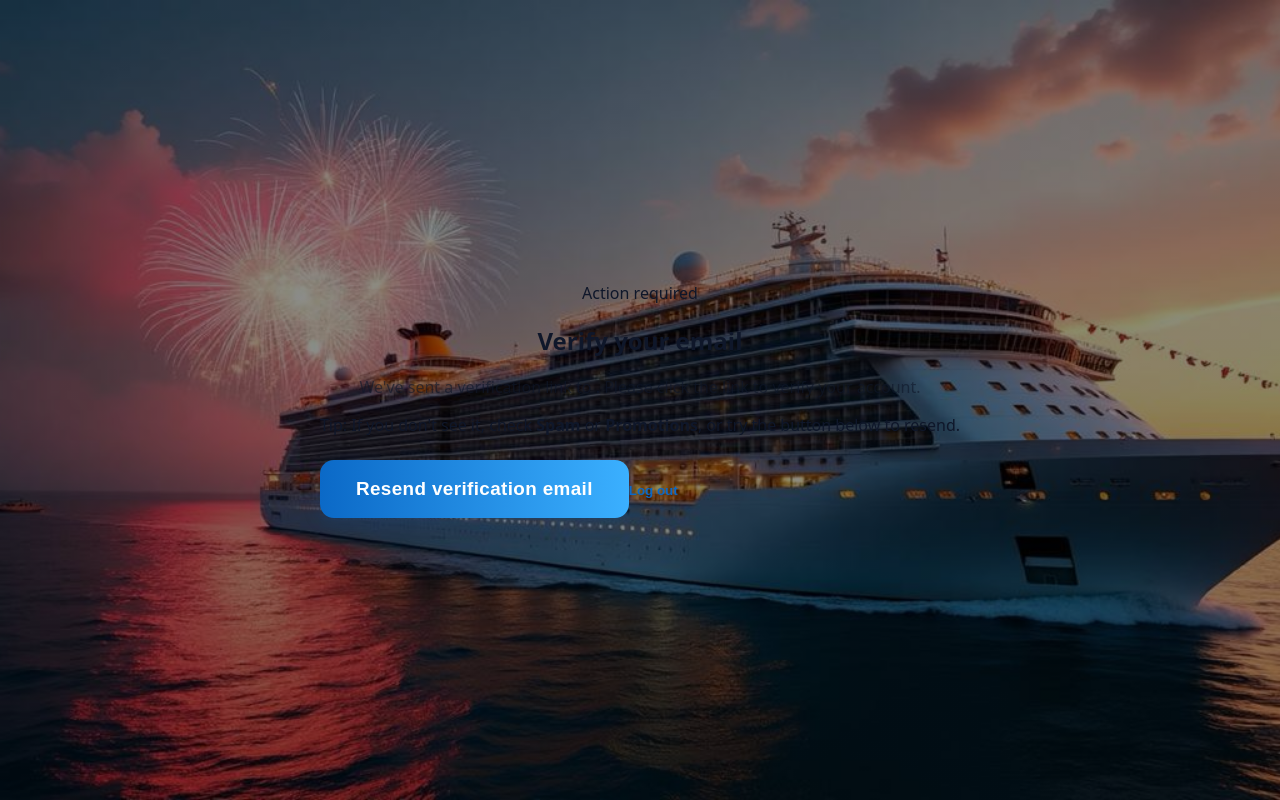
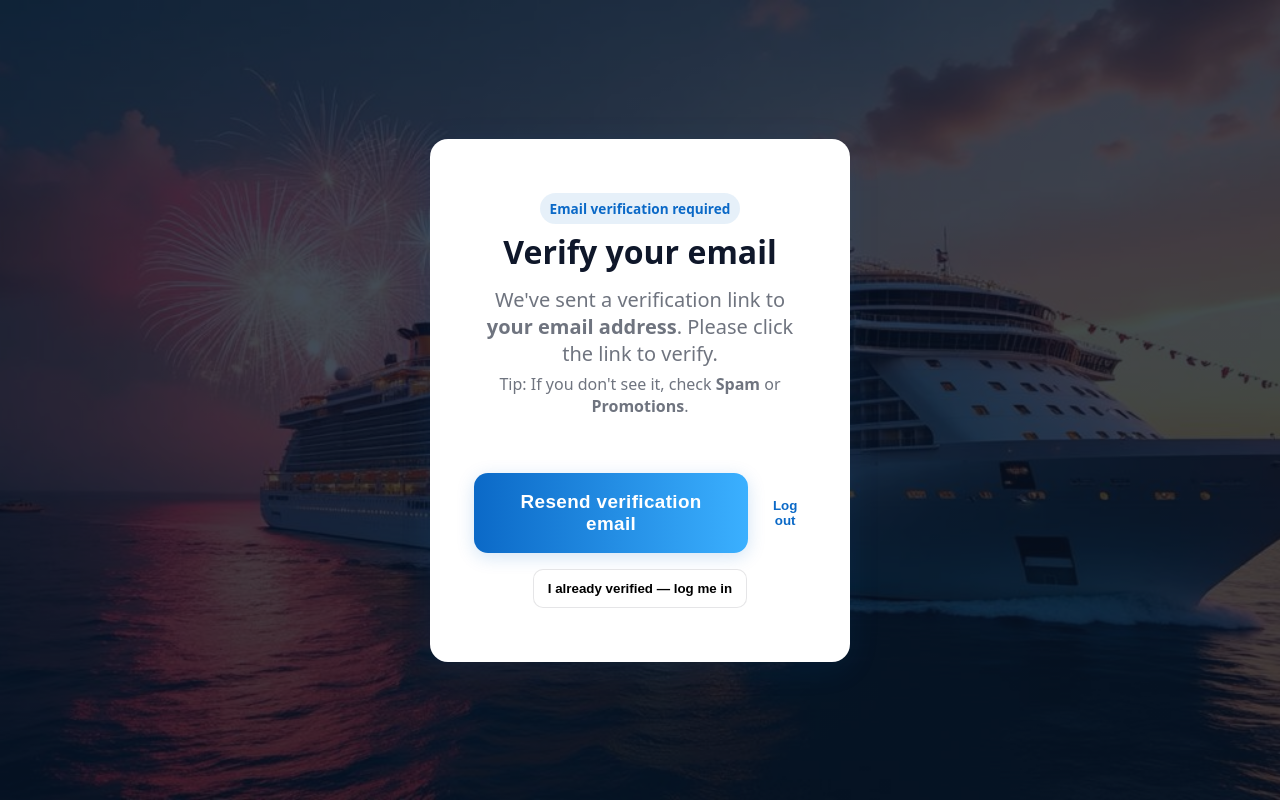
Before and after one commit to kankandulashreeya-collab/Cruise0, a React (Create React App) app: page /verify-email in a window 1280 px wide. Built offline with nearby package versions, Linux system fonts and the light colour scheme.

Commit message:
Updated code with changes for verifyemail.js

```diff
--- a/src/App.css
+++ b/src/App.css
@@ -205,3 +205,35 @@ body { margin: 0; font-family: ui-sans-serif, system-ui, -apple-system, Segoe UI
 }
 .progress-text { color: var(--ink-60); font-weight: 600; }
 @keyframes spin { to { transform: rotate(360deg); } }
+
+/* Background image for verify page (matches your existing page-bg/bg-overlay) */
+.verify-bg {
+  background-image:
+    linear-gradient(to right, rgba(0,0,0,0.45), rgba(0,0,0,0.45)),
+    url('/public/assets/cruise-bg.jpeg');
+  background-size: cover;
+  background-position: center;
+  background-repeat: no-repeat;
+}
+
+/* Simple badge and notice styles if you don't already have them */
+.badge {
+  display: inline-block;
+  background: rgba(11,105,199,.10);
+  color: var(--brand);
+  font-weight: 700;
+  padding: 6px 10px;
+  border-radius: 999px;
+  margin-bottom: 8px;
+  font-size: 0.85rem;
+}
+
+.notice.success {
+  background: #effaf3;
+  color: #0b6a2b;
+  border: 1px solid rgba(11,105,199,.12);
+  border-radius: 10px;
+  padding: 10px 12px;
+  width: 100%;
+  text-align: center;
+}
--- a/src/App.js
+++ b/src/App.js
@@ -1,6 +1,8 @@
 import React, { useEffect } from "react";
 import { useAuth0 } from "@auth0/auth0-react";
 import { BrowserRouter, Routes, Route, useNavigate } from "react-router-dom";
+import { useLocation } from "react-router-dom";
+
 
 import LoginButton from "./LoginButton";
 import LogoutButton from "./LogoutButton";
@@ -43,17 +45,24 @@ function Home() {
 function Gatekeeper() {
   const { isAuthenticated, user, isLoading } = useAuth0();
   const navigate = useNavigate();
+  const { pathname } = useLocation();
 
   useEffect(() => {
     if (isLoading) return;
-    if (!isAuthenticated) return;
 
+    // Only gate on the landing route to choose the initial destination
+    if (pathname !== "/") return;
+
+    if (!isAuthenticated) return; // show Home with Login button
+
+    // user.email_verified can be stale, but this only sets an initial destination.
+    // VerifyEmail will do fresh-claims polling and take over from there.
     if (user?.email_verified) {
       navigate("/profile", { replace: true });
     } else {
       navigate("/verify-email", { replace: true });
     }
-  }, [isAuthenticated, isLoading, user, navigate]);
+  }, [isAuthenticated, isLoading, user, navigate, pathname]);
 
   return null;
 }
--- a/src/LoginButton.js
+++ b/src/LoginButton.js
@@ -3,7 +3,16 @@ import { useAuth0 } from "@auth0/auth0-react";
 const LoginButton = () => {
   const { loginWithRedirect } = useAuth0();
 
-  return <button className="login-button" onClick={() => loginWithRedirect()}>Log In</button>;
+  const handleLogin = () => {
+    const hinted = localStorage.getItem("app:lastAuthIntent") || "/profile";
+    loginWithRedirect({ appState: { returnTo: hinted } });
+  };
+
+  return (
+    <button type="button" className="login-button" onClick={handleLogin}>
+      Log In
+    </button>
+  );
 };
 
 export default LoginButton;
--- a/src/LogoutButton.js
+++ b/src/LogoutButton.js
@@ -6,7 +6,11 @@ const LogoutButton = () => {
 
   return (
     <button
-      onClick={() => logout({ logoutParams: { returnTo: window.location.origin } })}
+      type="button"
+      className="btn-link"
+      onClick={() =>
+        logout({ logoutParams: { returnTo: window.location.origin } })
+      }
     >
       Log Out
     </button>
--- a/src/VerifyEmail.js
+++ b/src/VerifyEmail.js
@@ -1,25 +1,122 @@
-import React, { useState } from "react";
+// src/VerifyEmail.js
+import React, { useCallback, useEffect, useRef, useState } from "react";
 import { useAuth0 } from "@auth0/auth0-react";
-import "./App.css";
+import { useNavigate, useLocation } from "react-router-dom";
 
-const backgroundStyle = {
-  backgroundImage: `linear-gradient(to right, rgba(0,0,0,0.45), rgba(0,0,0,0.45)), url('/assets/cruise-bg.jpeg')`,
-  backgroundSize: "cover",
-  backgroundPosition: "center",
-  backgroundRepeat: "no-repeat",
-  minHeight: "100vh",
-  display: "flex",
-  justifyContent: "center",
-  alignItems: "center",
-  padding: "20px",
-};
+const POST_LOGIN_HINT_KEY = "app:lastAuthIntent"; // used to restore flow after logout/login
+const HINT_VERIFY = "/verify-email";
+const HINT_PROFILE = "/profile";
 
 export default function VerifyEmail() {
-  const { user, logout } = useAuth0();
+  const {
+    isAuthenticated,
+    user,
+    getAccessTokenSilently,
+    getIdTokenClaims,
+    logout,
+    loginWithRedirect,
+  } = useAuth0();
+
+  const navigate = useNavigate();
+  const { search } = useLocation();
+
+  // Prefer email from Post-Login Action (?email=...), then user.email, then placeholder
+  const queryEmail = new URLSearchParams(search).get("email");
+  const shownEmail = queryEmail || user?.email || "your email address";
+
+  // UI state
   const [sending, setSending] = useState(false);
   const [msg, setMsg] = useState("");
+  const [redirecting, setRedirecting] = useState(false);
 
-  // Optional: call your /api/resend-verification serverless endpoint
+  // Polling refs
+  const intervalRef = useRef(null);
+  const startTsRef = useRef(Date.now());
+
+  // --- Helpers to persist/restore auth intent across refreshes/logouts ---
+  const setIntent = (path) => {
+    try { localStorage.setItem(POST_LOGIN_HINT_KEY, path); } catch {}
+  };
+  const clearIntent = () => {
+    try { localStorage.removeItem(POST_LOGIN_HINT_KEY); } catch {}
+  };
+
+  // Force-fresh claims so email_verified isn't stale
+  const checkOnce = useCallback(async () => {
+    try {
+      await getAccessTokenSilently({ cacheMode: "off" }).catch(() => {});
+      const idt = await getIdTokenClaims({
+        cacheMode: "off",
+        detailedResponse: true,
+      });
+      const claims = idt?.claims || idt; // handle both shapes
+      const verified = claims?.email_verified === true;
+
+      // If logged in and verified, go to Profile
+      if (isAuthenticated && verified) {
+        setRedirecting(true);
+        setIntent(HINT_PROFILE); // future logins should land on profile
+        setTimeout(() => navigate(HINT_PROFILE, { replace: true }), 400);
+        return true;
+      }
+    } catch {
+      // swallow transient errors; we'll retry on next cadence/focus
+    }
+    return false;
+  }, [getAccessTokenSilently, getIdTokenClaims, isAuthenticated, navigate]);
+
+  // Start a 2s cadence ONLY while tab is visible; stop after ~2 minutes
+  const startCadence = useCallback(() => {
+    if (document.visibilityState !== "visible") return;
+
+    // Immediate check on (re)focus/visibility
+    void checkOnce();
+
+    if (intervalRef.current) clearInterval(intervalRef.current);
+    intervalRef.current = setInterval(async () => {
+      const elapsed = Date.now() - startTsRef.current;
+      if (elapsed > 120000) {
+        clearInterval(intervalRef.current);
+        intervalRef.current = null;
+        return;
+      }
+      const done = await checkOnce();
+      if (done) {
+        clearInterval(intervalRef.current);
+        intervalRef.current = null;
+      }
+    }, 2000);
+  }, [checkOnce]);
+
+  // Mount: mark intent as “verify-email”, kick off cadence, and bind foreground events
+  useEffect(() => {
+    setIntent(HINT_VERIFY);              // Scenario 5: remember we needed verification
+    startTsRef.current = Date.now();
+    startCadence();
+
+    const onVis = () => startCadence();
+    const onFocus = () => startCadence();
+    const onPageShow = () => startCadence();
+
+    document.addEventListener("visibilitychange", onVis);
+    window.addEventListener("focus", onFocus);
+    window.addEventListener("pageshow", onPageShow);
+
+    return () => {
+      document.removeEventListener("visibilitychange", onVis);
+      window.removeEventListener("focus", onFocus);
+      window.removeEventListener("pageshow", onPageShow);
+      if (intervalRef.current) clearInterval(intervalRef.current);
+    };
+  }, [startCadence]);
+
+  // Extra guard: if user already verified (e.g., Scenario 3 after refresh or Scenario 4 after login)
+  useEffect(() => {
+    // When component mounts authenticated, do an immediate fresh check
+    if (isAuthenticated) void checkOnce();
+  }, [isAuthenticated, checkOnce]);
+
+  // Resend verification via your serverless endpoint calling Auth0 Management API
   const resend = async () => {
     try {
       setMsg("");
@@ -27,53 +124,81 @@ export default function VerifyEmail() {
       const r = await fetch("/api/resend-verification", { method: "POST" });
       if (!r.ok) throw new Error("Failed to resend");
       setMsg("Verification email sent. Please check your inbox.");
-    } catch (e) {
+    } catch {
       setMsg("Could not resend email. Please try again in a minute.");
     } finally {
       setSending(false);
+      // Auto-clear message after 5s (keeps UI tidy)
+      setTimeout(() => setMsg(""), 5000);
     }
   };
 
+  // Logout: keep the “verify-email” intent so next login returns here (Scenario 5)
+  const handleLogout = () => {
+    setIntent(HINT_VERIFY);
+    logout({ logoutParams: { returnTo: window.location.origin } });
+  };
+
+  // Optional: helper for users who clicked the link and came back not signed in yet
+  const handleAlreadyVerifiedLogin = async () => {
+    // Ask Auth0 to bring the user back to either profile (if verified) or verify page
+    const returnTo = localStorage.getItem(POST_LOGIN_HINT_KEY) || HINT_PROFILE;
+    await loginWithRedirect({ appState: { returnTo } });
+  };
+
   return (
-    <div style={backgroundStyle}>
-      <div className="card-xl">
+    <div className="page-bg verify-bg" role="main" aria-labelledby="verify-title">
+      <div className="bg-overlay" />
+
+      <div className="card card-xl" style={{ zIndex: 2, position: "relative" }}>
         <div className="card-header">
-          <span className="badge">Action required</span>
-          <h2>Verify your email</h2>
+          <span className="badge">Email verification required</span>
+          <h2 id="verify-title" className="h2">Verify your email</h2>
+          <p className="lead">
+            We&apos;ve sent a verification link to{" "}
+            <span className="email">{shownEmail}</span>. Please click the link to verify.
+          </p>
           <p className="subtle">
-            We've sent a verification link to{" "}
-            <span className="email">{user?.email}</span>. Please click the link
-            to verify your account.
-          </p>
-          <p className="tiny mt-8">
-            Tip: If you don't see it, check <strong>Spam</strong> or{" "}
-            <strong>Promotions</strong>, or try the button below to resend.
+            Tip: If you don&apos;t see it, check <strong>Spam</strong> or <strong>Promotions</strong>.
           </p>
         </div>
 
-        <div className="card-body">
-          {msg && <div className="notice success">{msg}</div>}
-        </div>
+        {msg && (
+          <div className="notice success" role="status" aria-live="polite" style={{ marginBottom: 8 }}>
+            {msg}
+          </div>
+        )}
 
-        <div className="card-footer" style={{ gap: 12 }}>
+        <div className="card-actions">
           <button
             className="btn-primary"
             onClick={resend}
             disabled={sending}
-            aria-busy={sending}
+            aria-busy={sending ? "true" : "false"}
           >
             {sending ? "Sending…" : "Resend verification email"}
           </button>
 
-          <button
-            className="btn-link"
-            onClick={() =>
-              logout({ returnTo: window.location.origin + "/" })
-            }
-          >
+          <button className="btn-link" onClick={handleLogout}>
             Log out
           </button>
         </div>
+
+        {/* Help users who arrive here logged out after verifying */}
+        {!isAuthenticated && (
+          <div className="card-actions" style={{ marginTop: 16 }}>
+            <button className="btn-ghost" onClick={handleAlreadyVerifiedLogin}>
+              I already verified — log me in
+            </button>
+          </div>
+        )}
+
+        {redirecting && (
+          <div className="overlay" aria-live="polite">
+            <div className="spinner" aria-label="Loading" />
+            <div className="progress-text">Redirecting to your profile…</div>
+          </div>
+        )}
       </div>
     </div>
   );
--- a/src/index.js
+++ b/src/index.js
@@ -12,6 +12,11 @@ root.render(
     domain={domain}
     clientId={clientId}
     authorizationParams={{ redirect_uri: window.location.origin }}
+    onRedirectCallback={(appState) => {
+      const hinted = localStorage.getItem("app:lastAuthIntent");
+      const target = appState?.returnTo || hinted || "/";
+      window.history.replaceState({}, document.title, target);
+    }}
   >
     <App />
   </Auth0Provider>
```
